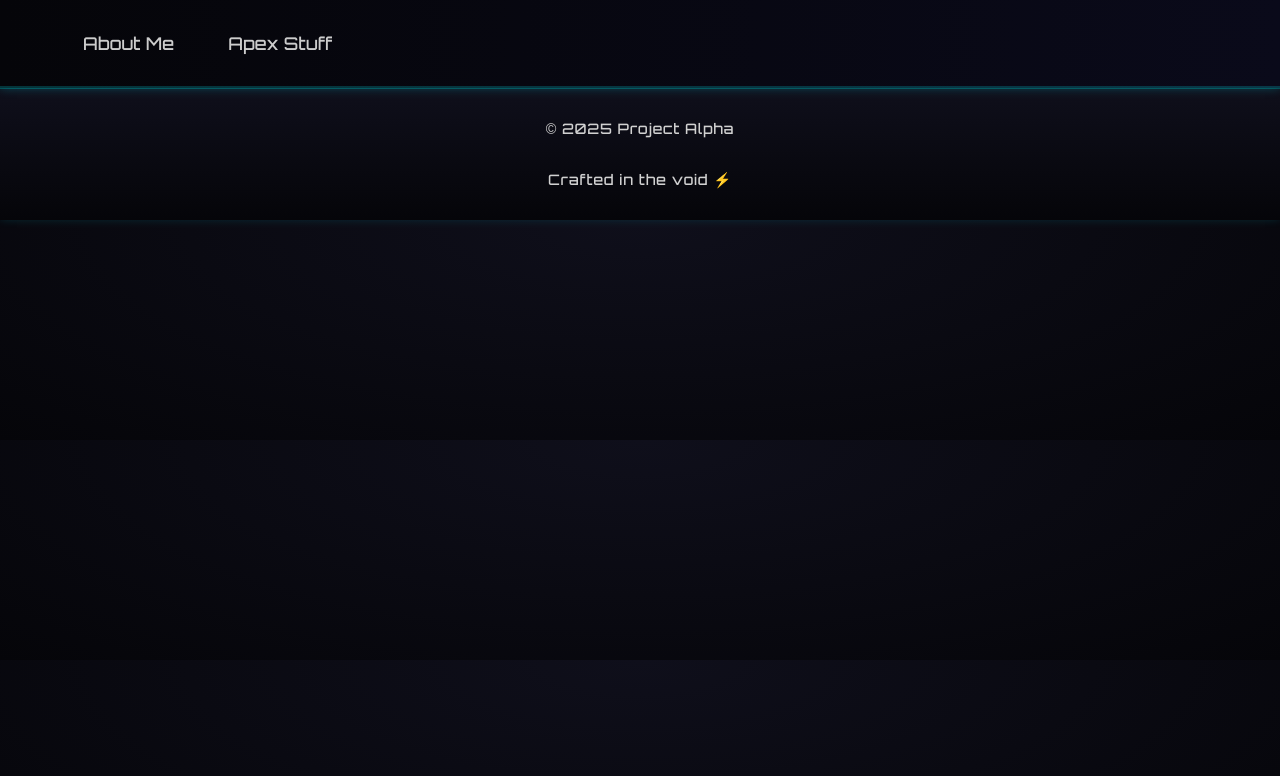
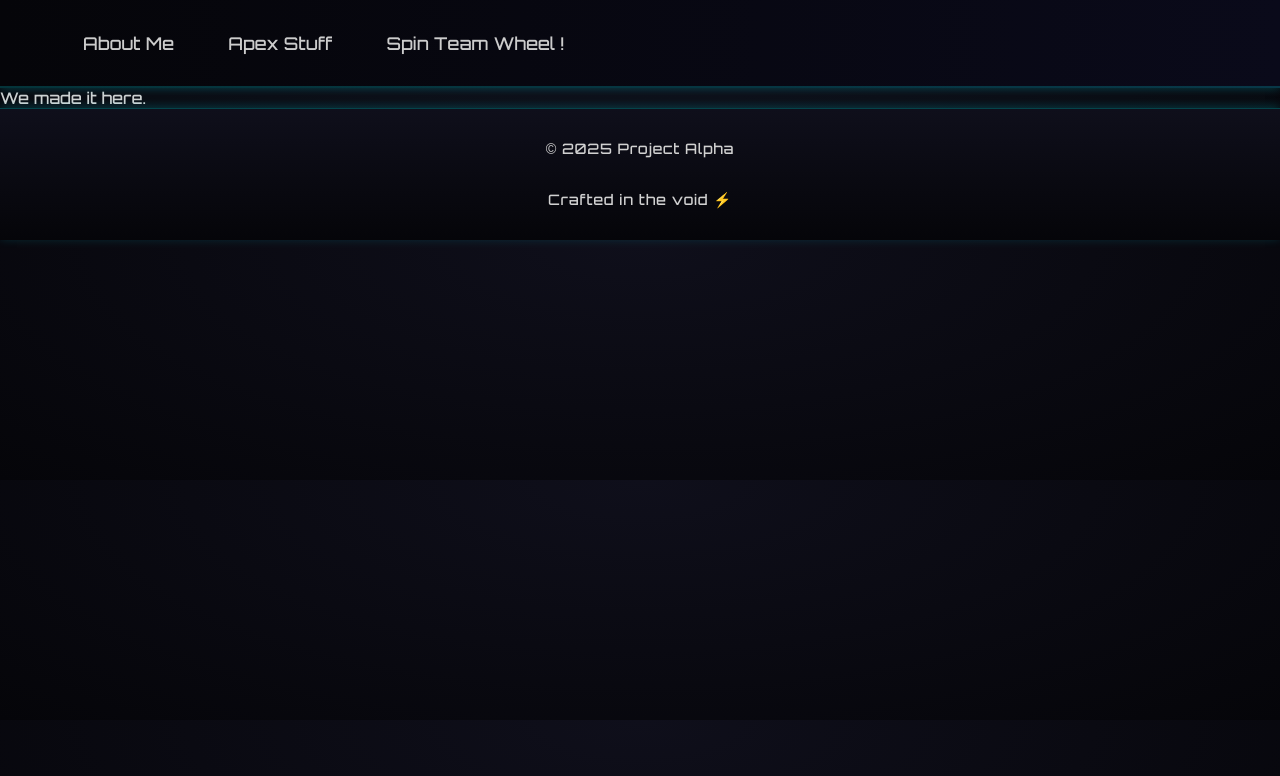
Before and after one commit to CompeteLeak/Webpage_Alpha_React, a React (Vite) app: page /TeamWheel in a window 1280 px wide. Shown: the top 776 px of the page. Built offline with nearby package versions, Linux system fonts and the light colour scheme.

Commit message:
foundation of wheel component

```diff
--- a/src/App.jsx
+++ b/src/App.jsx
@@ -1,6 +1,7 @@
 import { useState } from 'react';
 import './App.css';
 import ApexStats from './ApexStats';
+import TeamWheel from './TeamWheel';
 import About from './About';
 import Footer from './Footer';
 import { Routes, Route, Link } from 'react-router-dom';
@@ -18,11 +19,15 @@ function App() {
           <li>
             <Link to="/apexStats">Apex Stuff</Link>
           </li>
+          <li>
+            <Link to="/TeamWheel"> Spin Team Wheel !</Link>
+          </li>
         </ul>
       </nav>
       <Routes>
         <Route path="/" element={<About></About>}></Route>
         <Route path="/apexstats" element={<ApexStats></ApexStats>}></Route>
+        <Route path="/TeamWheel" element={<TeamWheel></TeamWheel>}></Route>
       </Routes>
       <Footer></Footer>
     </div>
--- a/src/TeamWheel.jsx
+++ b/src/TeamWheel.jsx
@@ -2,5 +2,7 @@ import React, { useState } from 'react';
 
 function TeamWheel () {
 
+    return <div>We made it here.</div>
+}
 
-}
+export default TeamWheel;
```
